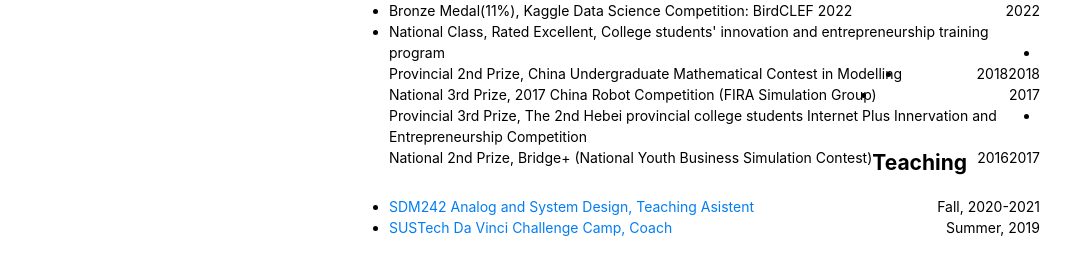
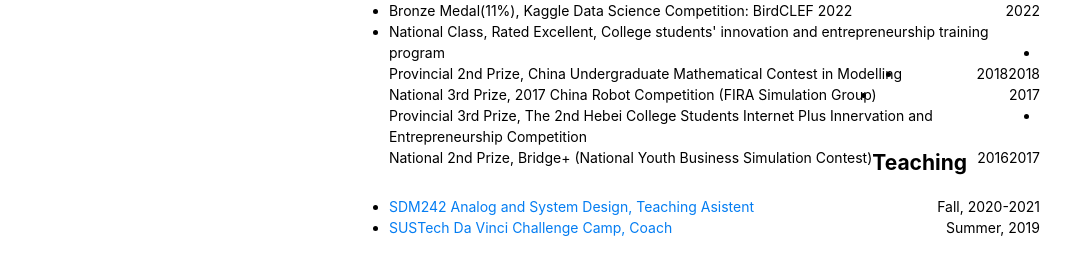
Before and after one commit to ConnorKevin/ConnorKevin.github.io, a Jekyll site: the page index.html, which Jekyll copies as it is, in a window 1280 px wide. Shown: the part 1172-1429 px from the top of the page, without its empty margins (104-1175 px from the left). Built offline with Jekyll 4.4.1, drawn with Linux system fonts in a browser that asks for light colours.

Commit message:
Update index.html

```diff
--- a/index.html
+++ b/index.html
@@ -211,7 +211,7 @@
 			<div style="float:right; text-align:right">2017</div>
 			</li>
 			<li>
-			<div style="float:left; text-align:left; height:auto">Provincial 3rd Prize, The 2nd Hebei provincial college students Internet Plus Innervation and Entrepreneurship Competition</div>
+			<div style="float:left; text-align:left; height:auto">Provincial 3rd Prize, The 2nd Hebei College Students Internet Plus Innervation and Entrepreneurship Competition</div>
 			<div style="float:right; text-align:right">2017</div>
 			</li>
 			<li>
```
